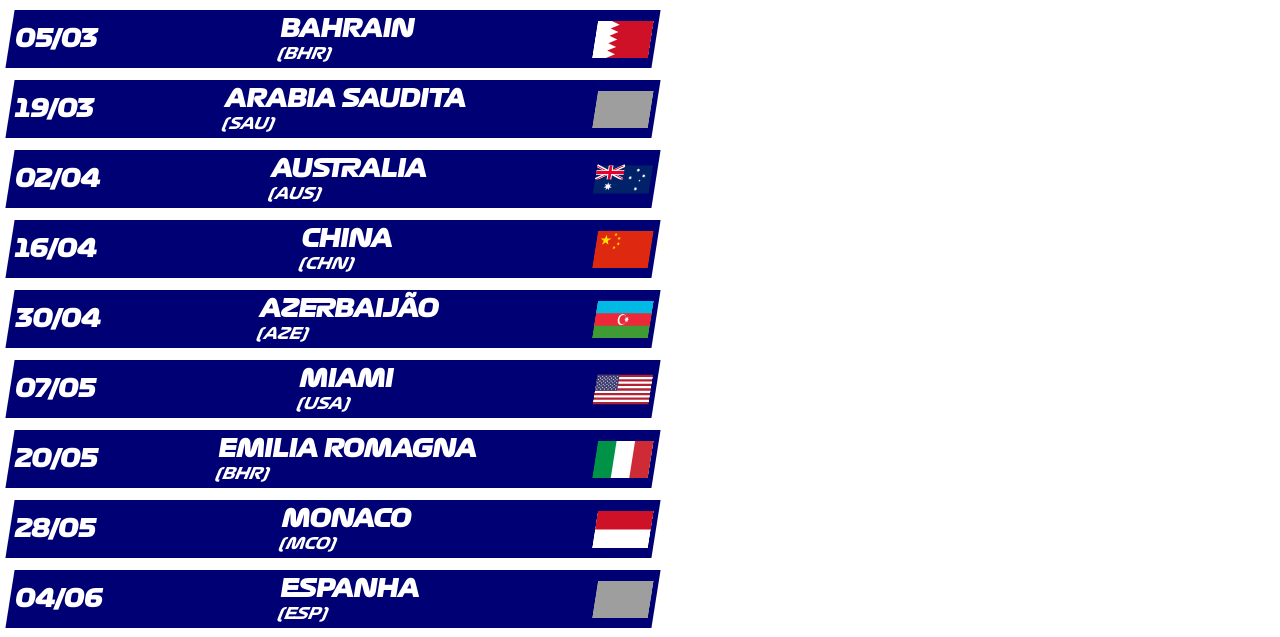
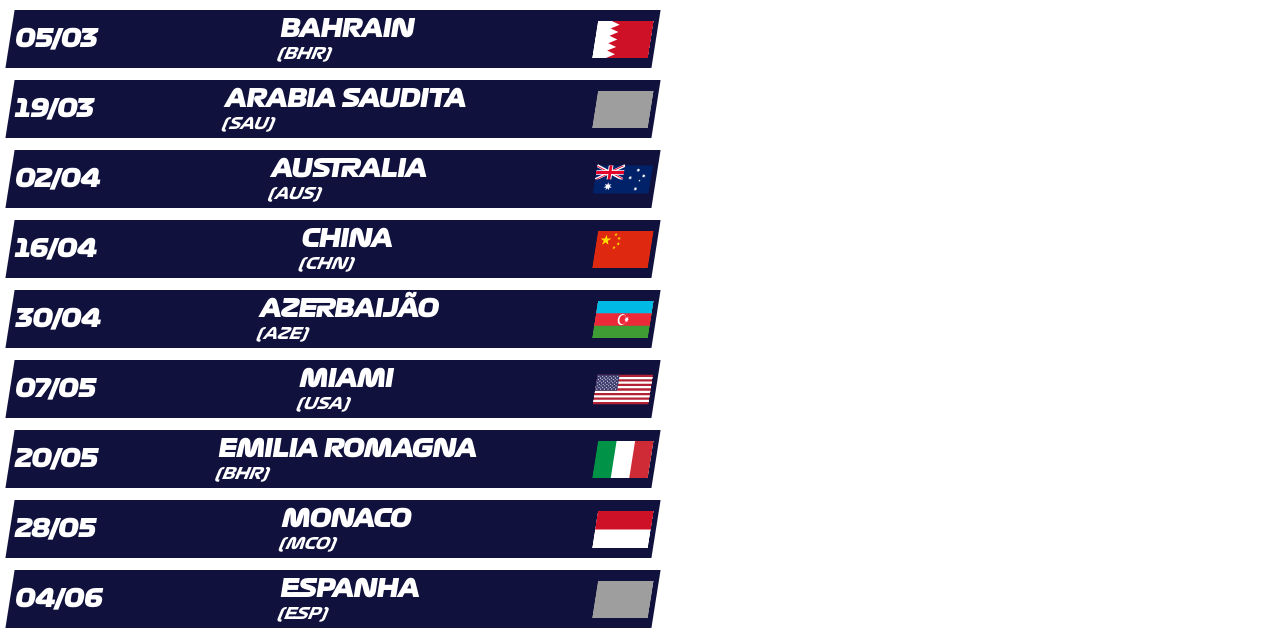
Before and after one commit to Cauanz/F1-2023-season, a plain HTML site: page tracks.html in a window 1280 px wide. Shown: the part 118-755 px from the top of the page. Drawn offline with Linux system fonts and the light colour scheme; grey boxes are pictures that could not be loaded.

Commit message:
New color

```diff
--- a/estilos/track-style.css
+++ b/estilos/track-style.css
@@ -82,7 +82,7 @@ body {
 
 .track {
    margin: 0.625em;
-   background: #000075;
+   background: #11113e;
    transform: skew(-9deg);
    display: flex;
    align-items: center;
```
